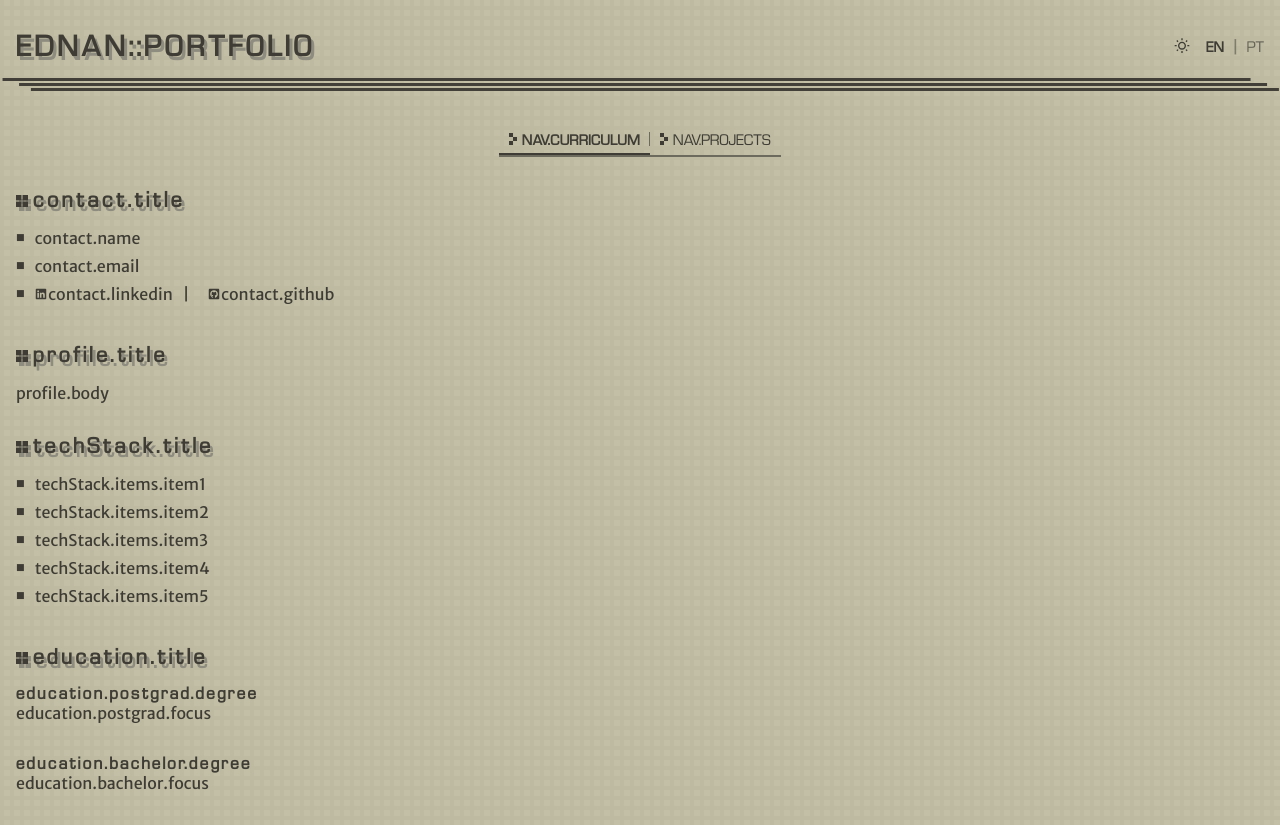
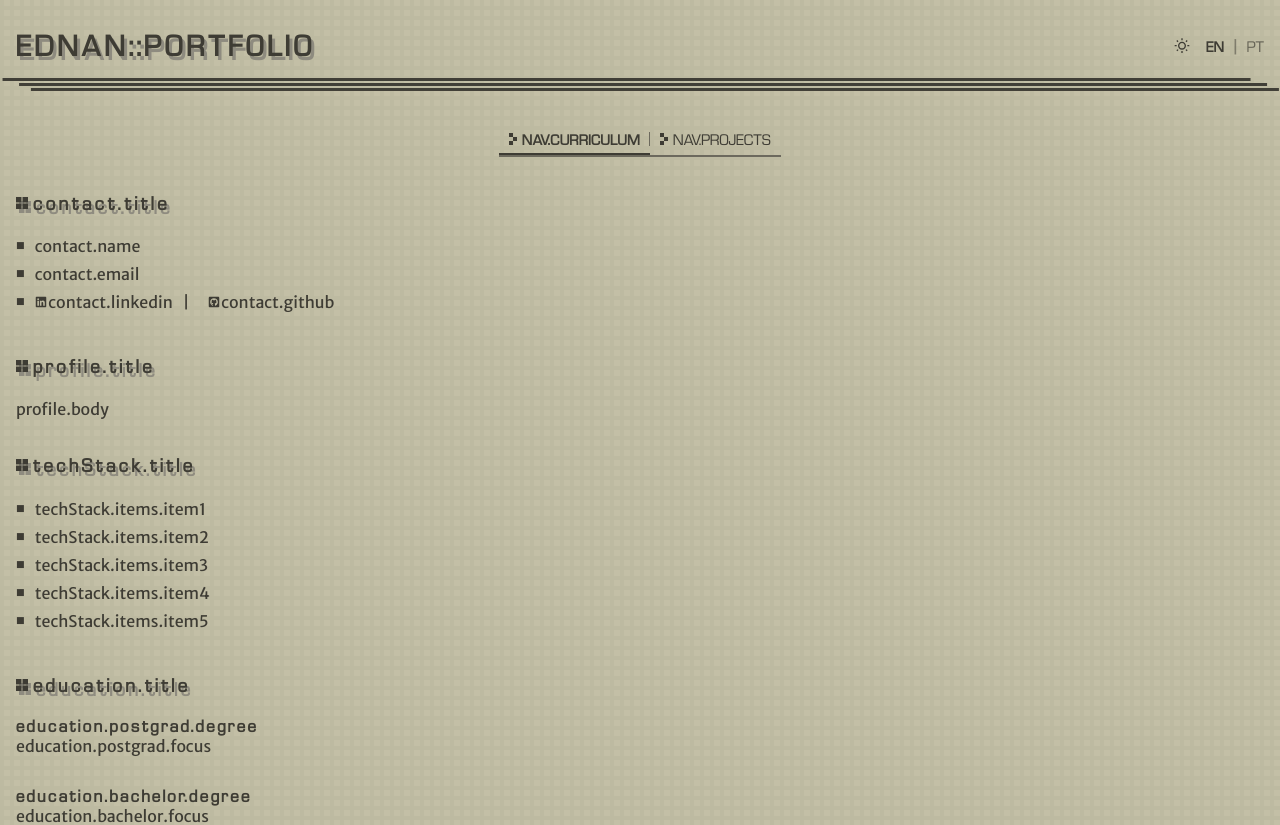
Before and after one commit to ednanf/portfolio, a React (Vite) app: page / in a window 1280 px wide. Shown: the top 825 px of the page. Built offline with nearby package versions, Linux system fonts and the light colour scheme; what i18next-resources-to-backend would draw is missing.

Commit message:
fix(H2Custom): enhance component by adding icon size prop and improving text styling

```diff
--- a/src/components/H2Custom/H2Custom.module.css
+++ b/src/components/H2Custom/H2Custom.module.css
@@ -8,4 +8,12 @@
   color: var(--color-text-primary);
   filter: drop-shadow(3px 4px 0 var(--color-text-shadow));
   font-size: 1.5em;
+  margin-bottom: 3px;
 }
+
+.text {
+  font-family: 'Waukegan LDO', sans-serif;
+  color: var(--color-text-primary);
+  font-size: 1.3rem;
+  line-height: 1.5;
+}
--- a/src/components/H2Custom/H2Custom.tsx
+++ b/src/components/H2Custom/H2Custom.tsx
@@ -4,13 +4,18 @@ import styles from './H2Custom.module.css';
 
 type H2CustomProps = {
   children?: React.ReactNode;
+  iconSize?: number;
+  /** fontSize accepts the same values as React.CSSProperties.fontSize (e.g. 16, '1rem', '20px') */
+  fontSize?: React.CSSProperties['fontSize'];
 };
 
-const H2Custom = ({ children }: H2CustomProps) => {
+const H2Custom = ({ children, iconSize = 12, fontSize }: H2CustomProps) => {
   return (
     <h2 className={styles.container}>
-      <H2Bullet className={styles.icon} height="12" width="12" />
-      {children}
+      <H2Bullet className={styles.icon} height={iconSize} width={iconSize} />
+      <span className={styles.text} style={fontSize ? { fontSize } : undefined}>
+        {children}
+      </span>
     </h2>
   );
 };
```
Lines whose indentation alone changed are shown as unchanged.
